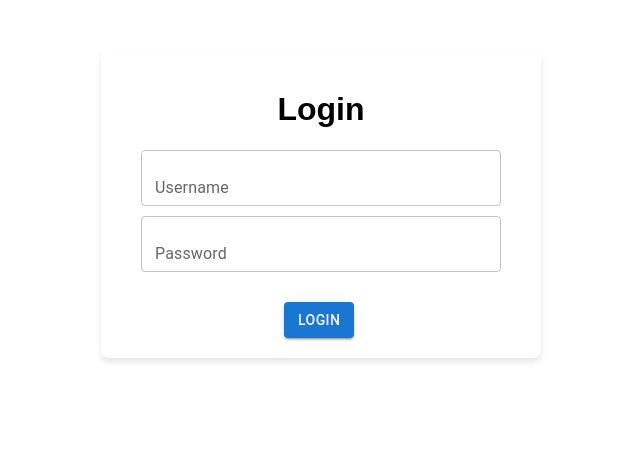
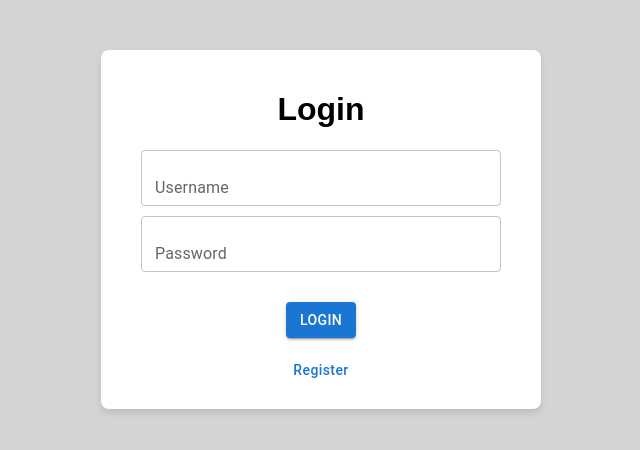
Before and after one commit to cZAlpha/EducationalOutcomes, a React (Vite) app in the folder frontend/: page /login in a window 1280 px wide. Shown: the top 450 px of the page, without its empty margins (319-959 px from the left). Built offline with nearby package versions, Linux system fonts and the light colour scheme; no server answers.

Commit message:
Changed style of Form component further, added a register/login button

```diff
--- a/frontend/src/components/Form.jsx
+++ b/frontend/src/components/Form.jsx
@@ -36,6 +36,14 @@ function Form({ route, method }) {
       }
    };
 
+   const handleSwitchPage = () => { // Function that handles switching between the login and register pages
+      if (method === "login") {
+         navigate("/register"); // Navigate to register page if it's login
+      } else {
+         navigate("/login"); // Navigate to login page if it's register
+      }
+   };
+
    return (
       <form onSubmit={handleSubmit} className="form-container">
          <h1>{name}</h1>
@@ -65,11 +73,23 @@ function Form({ route, method }) {
             }}
          />
          {loading && <LoadingIndicator />}
-         <div>
+         <div style={{ display: 'flex', flexDirection: 'column', alignItems: 'center' }}>
             {!loading && (
-               <Button className="form-button" type="submit" variant="contained">
-                  {name}
-               </Button>
+               <>
+                  <Button className="form-button" type="submit" variant="contained">
+                     {name}
+                  </Button>
+                  <Button
+                     variant="text"
+                     onClick={handleSwitchPage}
+                     style={{
+                        textTransform: 'none',
+                        paddingTop: "20px"
+                     }}
+                  >
+                     {method === "login" ? "Register" : "Or login"}
+                  </Button>
+               </>
             )}
          </div>
       </form>
--- a/frontend/src/styles/Form.css
+++ b/frontend/src/styles/Form.css
@@ -1,3 +1,7 @@
+html {
+   background-color: #d4d4d4;
+}
+
 .form-container {
    display: flex;
    flex-direction: column;
```
